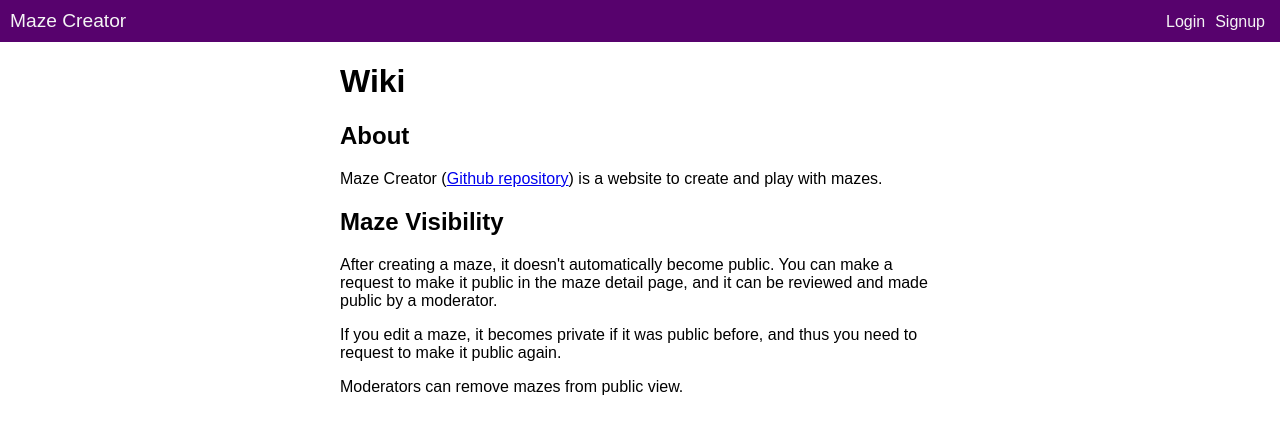
After one commit to ShouvikGhosh2048/MazeCreator, a Django app: page /wiki/ in a window 1280 px wide. The commit adds this page. Shown: the top 434 px of the page. Run offline with Django 4.2, Linux system fonts and the light colour scheme.

Commit message:
Added wiki page

```diff
--- /dev/null
+++ b/main_app/static/main_app/css/wiki.css
@@ -0,0 +1,4 @@
+main {
+    max-width: 600px;
+    margin: auto;
+}
--- a/main_app/templates/main_app/home.html
+++ b/main_app/templates/main_app/home.html
@@ -10,5 +10,6 @@
     <div class="homepage-links">
         <a href="{% url 'create_maze' %}">Create maze</a>
         <a href="{% url 'search_mazes' %}">Search mazes</a>
+        <a href="{% url 'wiki' %}">Wiki</a>
     </div>
 {% endblock %}
--- /dev/null
+++ b/main_app/templates/main_app/wiki.html
@@ -0,0 +1,22 @@
+{% extends "main_app/base.html" %}
+{% load static %}
+
+{% block include %}
+    <link rel="stylesheet" href="{% static 'main_app/css/wiki.css' %}" />
+{% endblock %}
+
+{% block content %}
+    <h1>Wiki</h1>
+    <h2>About</h2>
+    <p>Maze Creator (<a href="https://github.com/ShouvikGhosh2048/MazeCreator">Github repository</a>) is a
+        website to create and play with mazes.</p>
+    <h2>Maze Visibility</h2>
+    <p>After creating a maze, it doesn't automatically become public.
+        You can make a request to make it public in the maze detail page,
+        and it can be reviewed and made public by a moderator.
+    </p>
+    <p>If you edit a maze, it becomes private if it was public before,
+        and thus you need to request to make it public again.
+    </p>
+    <p>Moderators can remove mazes from public view.</p>
+{% endblock %}
--- a/main_app/urls.py
+++ b/main_app/urls.py
@@ -20,4 +20,5 @@ urlpatterns = [
     path("profile",views.profile,name="profile"),
     path('maze/delete/<int:pk>/',views.MazeDeleteView.as_view(),name="delete_maze"),
     path('maze/update_maze/<int:pk>/',views.update_maze,name="update_maze"),
+    path("wiki/",views.wiki,name="wiki"),
 ]
--- a/main_app/views.py
+++ b/main_app/views.py
@@ -250,3 +250,6 @@ def profile(request):
         "bookmarks": bookmarks,
         "creations": creations,
     })
+
+def wiki(request):
+    return render(request,"main_app/wiki.html")
```
